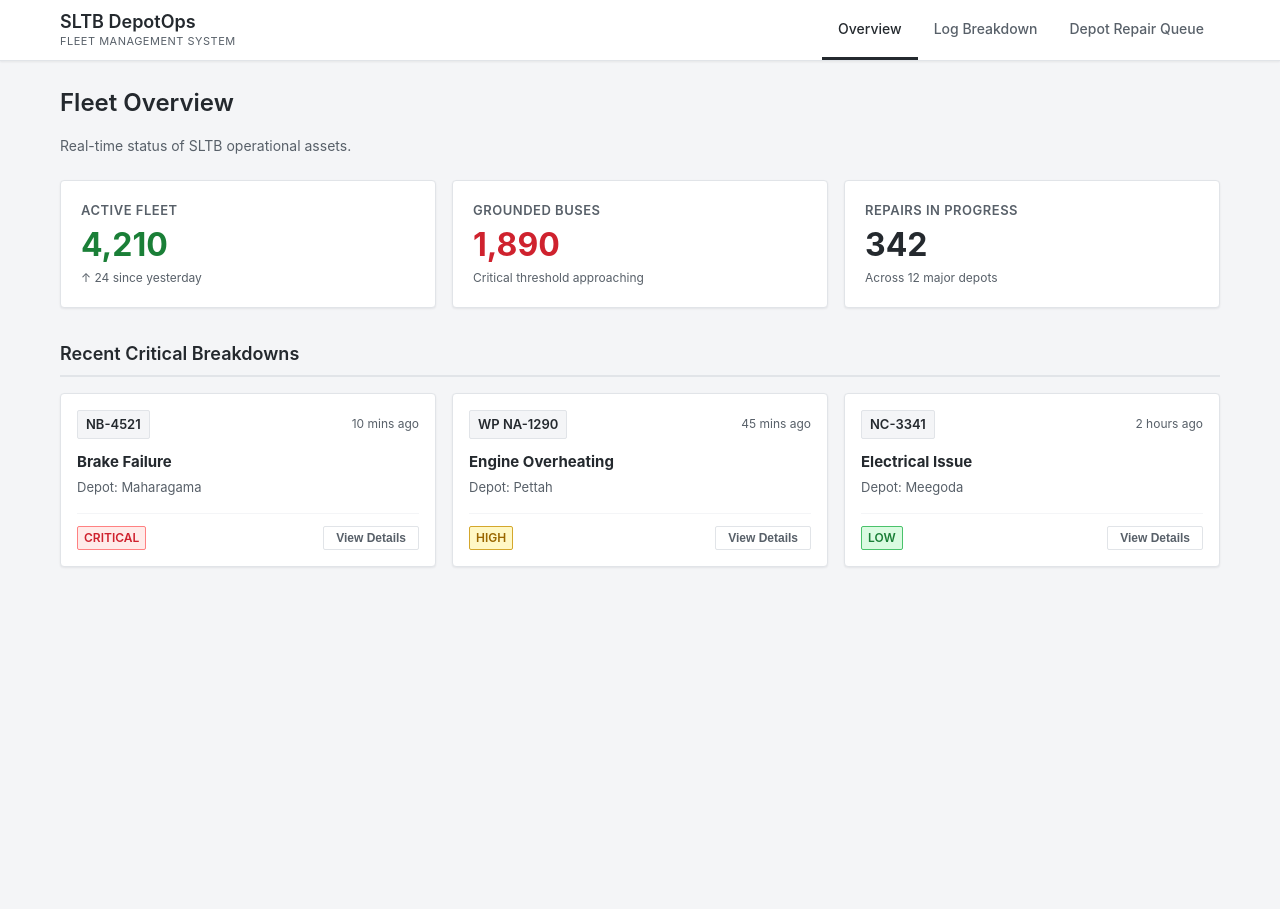
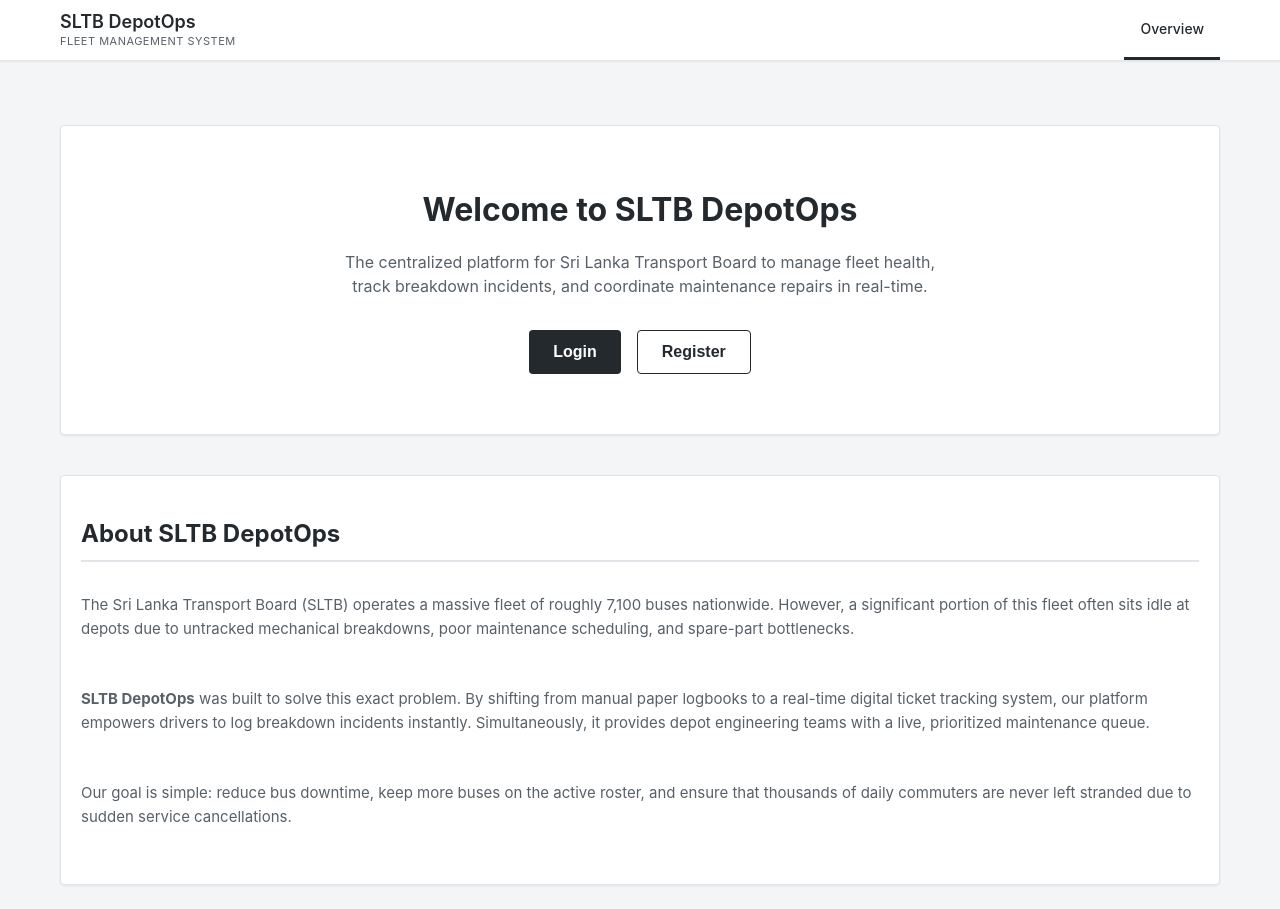
Before and after one commit to Krishmal2004/Public-Transport, a React (Vite) app in the folder Frontend/: page / in a window 1280 px wide. Before the commit the page ends 800 px from the top, so only its background shows below. Built offline with nearby package versions, Linux system fonts and the light colour scheme.

Commit message:
feat: updated the nav bar section from home page and add about us

```diff
--- a/Frontend/src/App.jsx
+++ b/Frontend/src/App.jsx
@@ -1,28 +1,25 @@
 import React from 'react';
 import { BrowserRouter as Router, Routes, Route } from 'react-router-dom';
 import Layout from './components/Layout';
+import Home from './pages/Home';
 import Dashboard from './pages/Dashboard';
 import RepairQueue from './pages/RepairQueue';
-import './App.css';
 import Register from './pages/Register';
 import Login from './pages/Login';
-
+import IncidentReport from './components/users/IncidentReport';
+import './App.css';
 
 function App() {
   return (
     <Router>
       <Routes>
         <Route path="/" element={<Layout />}>
-          <Route index element={<Dashboard />} />
-          <Route path="log" element={
-            <div className="container" style={{paddingTop: '40px'}}>
-              <h2>Log Breakdown</h2>
-              <p>Member B will implement this form.</p>
-            </div>
-          } />
+          <Route index element={<Home />} />
+          <Route path="login" element={<Login />} />
+          <Route path="register" element={<Register />} />
+          <Route path="report" element={<IncidentReport />} />
+          <Route path="dashboard" element={<Dashboard />} />
           <Route path="queue" element={<RepairQueue />} />
-          <Route path="register" element={<Register />} />
-          <Route path="login" element={<Login />} />
         </Route>
       </Routes>
     </Router>
--- a/Frontend/src/components/Navbar.jsx
+++ b/Frontend/src/components/Navbar.jsx
@@ -1,7 +1,15 @@
 import React from 'react';
-import { NavLink } from 'react-router-dom';
+import { NavLink, useLocation } from 'react-router-dom';
 
 export default function Navbar() {
+  const location = useLocation();
+  const path = location.pathname;
+
+  // Determine which layout to show based on current route
+  const isPublicPage = path === '/' || path === '/login' || path === '/register';
+  const isDriverPage = path === '/report';
+  const isAdminPage = path === '/dashboard' || path === '/queue';
+
   return (
     <header className="gov-navbar">
       <div className="container gov-navbar-container">
@@ -11,25 +19,36 @@
         </div>
 
         <nav className="gov-navbar-links">
-          <NavLink
-            to="/"
-            className={({ isActive }) => isActive ? "gov-nav-link active" : "gov-nav-link"}
-            end
-          >
+          {isPublicPage && (
+            <NavLink to="/" className={({ isActive }) => isActive ? "gov-nav-link active" : "gov-nav-link"} end>
               Overview
             </NavLink>
-          <NavLink
-            to="/log"
-            className={({ isActive }) => isActive ? "gov-nav-link active" : "gov-nav-link"}
-          >
+          )}
+
+          {isDriverPage && (
+            <>
+              <NavLink to="/report" className={({ isActive }) => isActive ? "gov-nav-link active" : "gov-nav-link"}>
                 Log Breakdown
               </NavLink>
-          <NavLink
-            to="/queue"
-            className={({ isActive }) => isActive ? "gov-nav-link active" : "gov-nav-link"}
-          >
+              <NavLink to="/" className="gov-nav-link" style={{color: '#cf222e'}}>
+                Logout
+              </NavLink>
+            </>
+          )}
+
+          {isAdminPage && (
+            <>
+              <NavLink to="/dashboard" className={({ isActive }) => isActive ? "gov-nav-link active" : "gov-nav-link"}>
+                Admin Dashboard
+              </NavLink>
+              <NavLink to="/queue" className={({ isActive }) => isActive ? "gov-nav-link active" : "gov-nav-link"}>
                 Depot Repair Queue
               </NavLink>
+              <NavLink to="/" className="gov-nav-link" style={{color: '#cf222e'}}>
+                Logout
+              </NavLink>
+            </>
+          )}
         </nav>
       </div>
     </header>
```
Also changed, not shown: 1 other file (tests, documents, lock files or other folders). Lines whose indentation alone changed are shown as unchanged.
